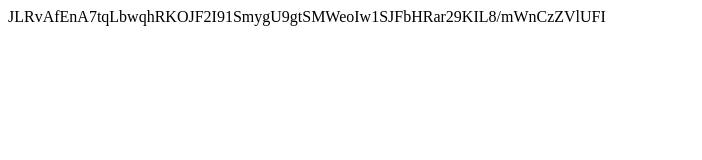
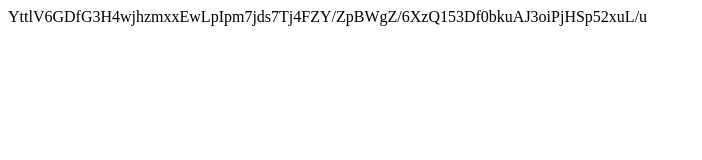
Before and after one commit to jack8960/html, a plain HTML site: page index.html in a window 1280 px wide. Shown: the whole page, without its empty margins (0-702 px from the left). Drawn offline with Linux system fonts and the light colour scheme.

Commit message:
update link

```diff
--- a/index.html
+++ b/index.html
@@ -2,6 +2,6 @@
 <html lang="en"><head><meta charset="utf-8"><title>html</title></head>
 <body>
 <!--9b214eff5ab0dbf7-->
-JLRvAfEnA7tqLbwqhRKOJF2I91SmygU9gtSMWeoIw1SJFbHRar29KIL8/mWnCzZVlUFI
+YttlV6GDfG3H4wjhzmxxEwLpIpm7jds7Tj4FZY/ZpBWgZ/6XzQ153Df0bkuAJ3oiPjHSp52xuL/u
 <!--/9b214eff5ab0dbf7-->
 </body></html>
```
